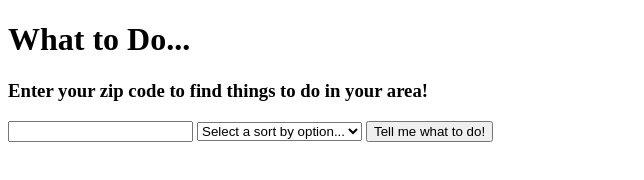
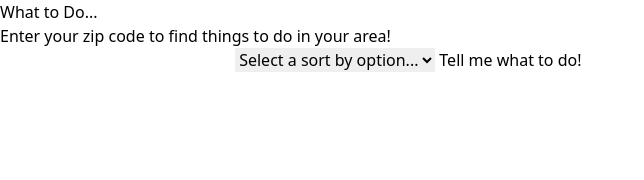
Before and after one commit to lildano50/group-project-1, a plain HTML site: page index.html in a window 1280 px wide. Shown: the whole page, without its empty margins (0-644 px from the left). Drawn offline with nearby package versions, Linux system fonts and the light colour scheme.

Commit message:
Create index.html with skeleton code

```diff
--- a/index.html
+++ b/index.html
@@ -6,7 +6,7 @@
   <title>What to Do</title>
   <!-- <link href="https://fonts.googleapis.com/css2?family=Fira+Sans:wght@400&family=Merriweather:wght@700&display=swap" -->
     <!-- rel="stylesheet" /> -->
-  <link rel="stylesheet" href="" />
+  <link href="https://unpkg.com/tailwindcss@^1.0/dist/tailwind.min.css" rel="stylesheet">
 </head>
 
 <body>
```
Also changed, not shown: tailwind.config.js (added).
